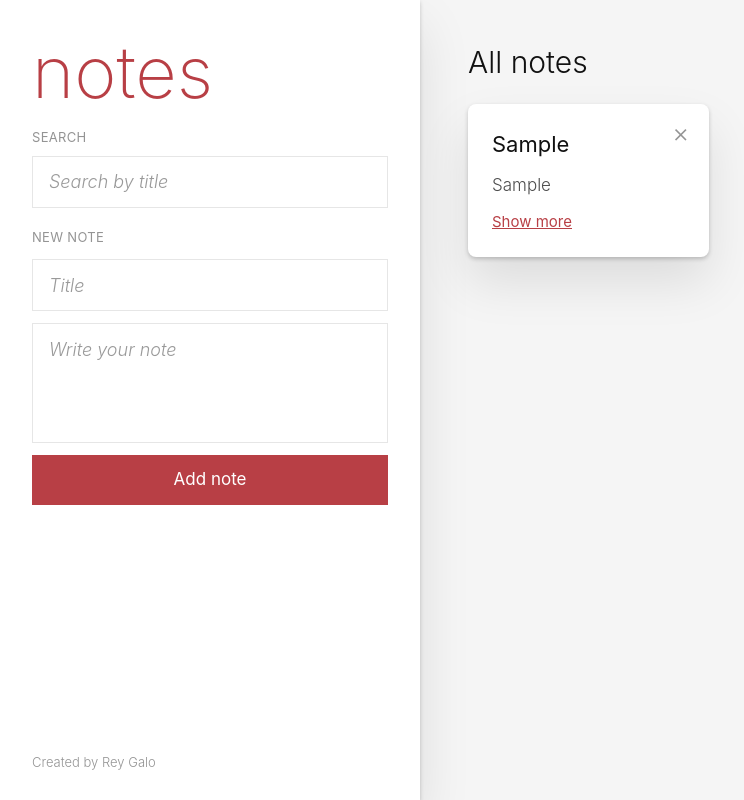
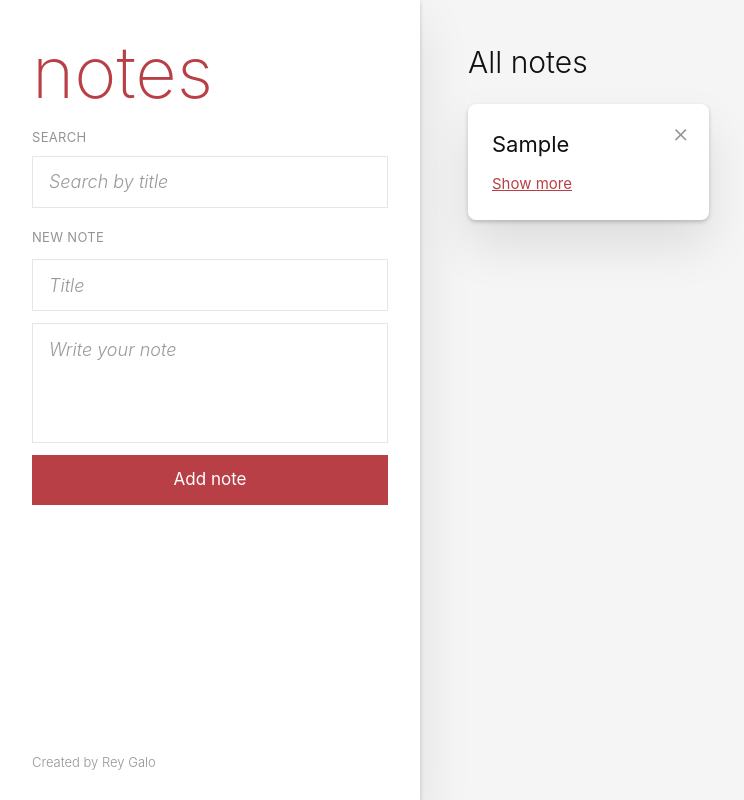
Before and after one commit to Rey-Galo/csit340g8-notes, a React (Vite) app: page / in a window 1280 px wide. Both pictures are taken after typing "Sample", "Sample" into the empty fields and a click on the button "Add note". Shown: the whole page, without its empty margins (0-744 px from the left). Built offline with nearby package versions, Linux system fonts and the light colour scheme.

Commit message:
feat: add show more to note cards

```diff
--- a/src/components/NoteCard.jsx
+++ b/src/components/NoteCard.jsx
@@ -1,17 +1,25 @@
 
 
+import { useState } from "react";
+
 function NoteCard({ title, body }) {
+  const [isOpen, setIsOpen] = useState(false);
+
   return (
     <div>
       <h3 className="pr-8 text-[22px] font-normal break-words">{title}</h3>
-      <p className="mt-3 text-[17px] break-words whitespace-pre-wrap text-[#4d4d4d]">
-        {body}
-      </p>
+      {isOpen && (
+        <p className="mt-3 text-[17px] break-words whitespace-pre-wrap text-[#4d4d4d]">
+          {body}
+        </p>
+      )}
       <button
         type="button"
+        onClick={() => setIsOpen((open) => !open)}
+        aria-expanded={isOpen}
         className="mt-3 cursor-pointer text-[15px] font-normal text-[#b83f45] underline"
       >
-        Show more
+        {isOpen ? "Show less" : "Show more"}
       </button>
     </div>
   )
```
